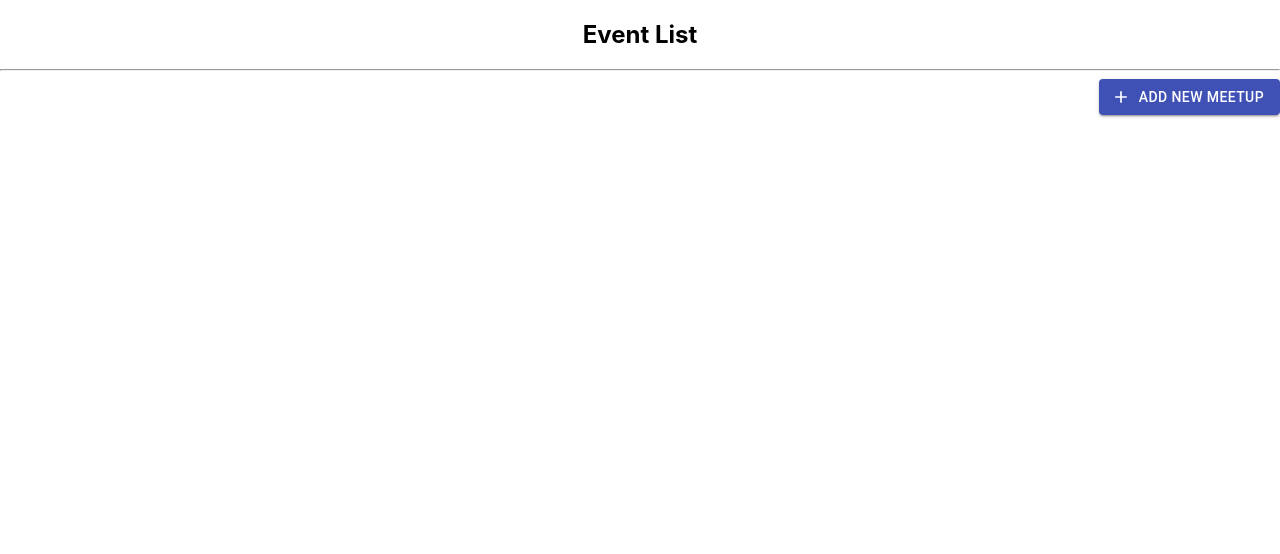
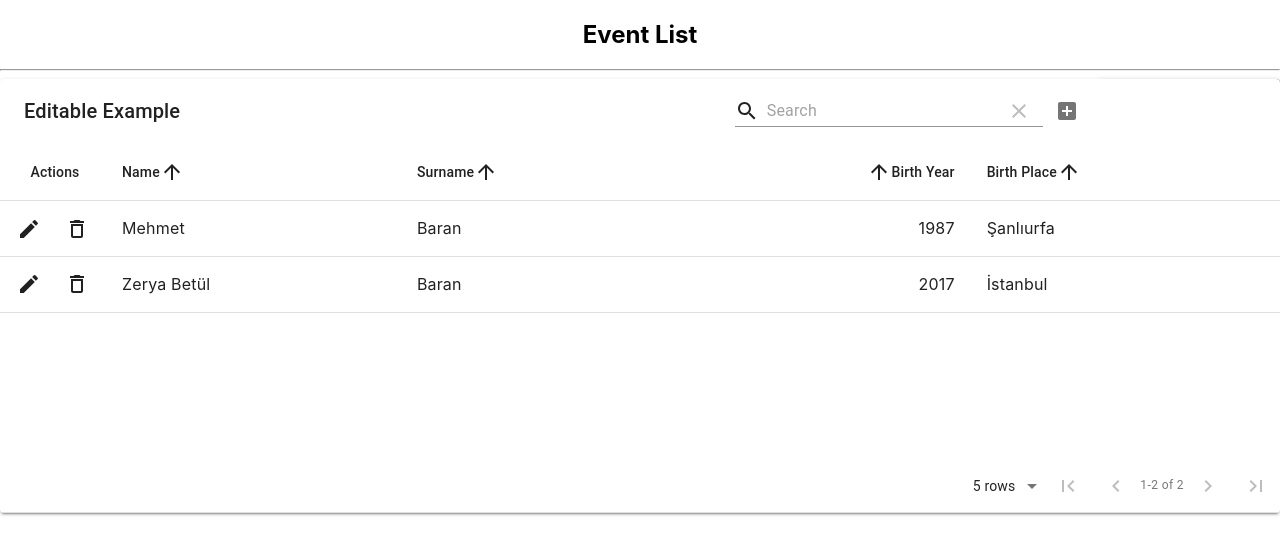
Before and after one commit to gozeloglu/event-management-system-front-end, a React (Create React App) app: page / in a window 1280 px wide. Shown: the top 554 px of the page. Built offline with nearby package versions, Linux system fonts and the light colour scheme.

Commit message:
new table is added

```diff
--- a/src/App.js
+++ b/src/App.js
@@ -3,14 +3,7 @@ import './App.css';
 import Title from "./Components/Title";
 import Button from "@material-ui/core/Button";
 import PlusIcon from '@material-ui/icons/Add';
-
-const eventDetail = "We are back! this is our first event after Corona Virus. We are waiting for you!"
-const startDate = "17.07.2020"
-const endDate = "20.07.2020"
-const startTime = "20.00"
-const endTime = "10.00"
-const registrationDeadline = "16.07.2020 - 23.59"
-
+import MaterialTableDemo from "./Components/MeetupList";
 
 class App extends Component {
 
@@ -18,27 +11,21 @@ class App extends Component {
         return (
             <div className="App">
                 <Title/>
+                <div>
                     <Button variant={"contained"}
                             color={"primary"}
                             style={{float: "right"}}
-                        onClick={() => {}}
+                            onClick={() => {
+                            }}
                             startIcon={<PlusIcon/>}
                     >
                         Add New Meetup</Button>
                 </div>
+                <MaterialTableDemo/>
+
+            </div>
         );
-    }
-
-    deleteEvent = (id) => {
-        this.setState({
-            events: this.state.events.filter(event => event.id !== id)
-        })
     }
 }
 
-Event.defaulProps = {
-    title: "Event Manager System",
-    names: ["Gökhan", "Ahmet", "Ali"]
-}
-
 export default App;
--- /dev/null
+++ b/src/Components/MeetupList.js
@@ -0,0 +1,86 @@
+import React from 'react';
+import MaterialTable from 'material-table';
+import tableIcons from './TableIcons';
+
+export default function MaterialTableDemo() {
+    const [state, setState] = React.useState({
+        columns: [
+            {title: 'Name', field: 'name'},
+            {title: 'Surname', field: 'surname'},
+            {title: 'Birth Year', field: 'birthYear', type: 'numeric'},
+            {
+                title: 'Birth Place',
+                field: 'birthCity',
+                lookup: {34: 'İstanbul', 63: 'Şanlıurfa'},
+            },
+        ],
+        data: [
+            {name: 'Mehmet', surname: 'Baran', birthYear: 1987, birthCity: 63},
+            {
+                name: 'Zerya Betül',
+                surname: 'Baran',
+                birthYear: 2017,
+                birthCity: 34,
+            },
+        ],
+    });
+
+    return (
+        <MaterialTable
+            title="Editable Example"
+            columns={state.columns}
+            data={state.data}
+            icons={{
+                Edit: () => <tableIcons.Edit/>,
+                Delete: () => <tableIcons.Delete/>,
+                Search: () => <tableIcons.Search/>,
+                Clear: () => <tableIcons.Clear/>,
+                Add: () => <tableIcons.Add/>,
+                SortArrow: () => <tableIcons.SortArrow/>,
+                FirstPage: () => <tableIcons.FirstPage/>,
+                ResetSearch: () => <tableIcons.ResetSearch/>,
+                LastPage: () => <tableIcons.LastPage/>,
+                PreviousPage: () => <tableIcons.PreviousPage/>,
+                NextPage: () => <tableIcons.NextPage/>,
+                Check: () => <tableIcons.Check/>,
+            }}
+            editable={{
+                onRowAdd: (newData) =>
+                    new Promise((resolve) => {
+                        setTimeout(() => {
+                            resolve();
+                            setState((prevState) => {
+                                const data = [...prevState.data];
+                                data.push(newData);
+                                return {...prevState, data};
+                            });
+                        }, 600);
+                    }),
+                onRowUpdate: (newData, oldData) =>
+                    new Promise((resolve) => {
+                        setTimeout(() => {
+                            resolve();
+                            if (oldData) {
+                                setState((prevState) => {
+                                    const data = [...prevState.data];
+                                    data[data.indexOf(oldData)] = newData;
+                                    return {...prevState, data};
+                                });
+                            }
+                        }, 600);
+                    }),
+                onRowDelete: (oldData) =>
+                    new Promise((resolve) => {
+                        setTimeout(() => {
+                            resolve();
+                            setState((prevState) => {
+                                const data = [...prevState.data];
+                                data.splice(data.indexOf(oldData), 1);
+                                return {...prevState, data};
+                            });
+                        }, 600);
+                    }),
+            }}
+        />
+    );
+}
--- /dev/null
+++ b/src/Components/TableIcons.js
@@ -0,0 +1,32 @@
+import React, { forwardRef } from "react";
+import {
+    AddBox,
+    ArrowUpward,
+    Check,
+    ChevronLeft,
+    ChevronRight,
+    Clear,
+    DeleteOutline,
+    Edit,
+    FirstPage,
+    LastPage,
+    Search,
+} from "@material-ui/icons";
+
+export default {
+    // tableIcons
+    Add: forwardRef((props, ref) => <AddBox {...props} ref={ref} />),
+    Check: forwardRef((props, ref) => <Check {...props} ref={ref} />),
+    Clear: forwardRef((props, ref) => <Clear {...props} ref={ref} />),
+    Delete: forwardRef((props, ref) => <DeleteOutline {...props} ref={ref} />),
+    Edit: forwardRef((props, ref) => <Edit {...props} ref={ref} />),
+    FirstPage: forwardRef((props, ref) => <FirstPage {...props} ref={ref} />),
+    LastPage: forwardRef((props, ref) => <LastPage {...props} ref={ref} />),
+    NextPage: forwardRef((props, ref) => <ChevronRight {...props} ref={ref} />),
+    PreviousPage: forwardRef((props, ref) => (
+        <ChevronLeft {...props} ref={ref} />
+    )),
+    ResetSearch: forwardRef((props, ref) => <Clear {...props} ref={ref} />),
+    Search: forwardRef((props, ref) => <Search {...props} ref={ref} />),
+    SortArrow: forwardRef((props, ref) => <ArrowUpward {...props} ref={ref} />),
+};
```
Also changed, not shown: package.json (+8 -7 lines), 1 other file (tests, documents, lock files or other folders). Lines whose indentation alone changed are shown as unchanged.
